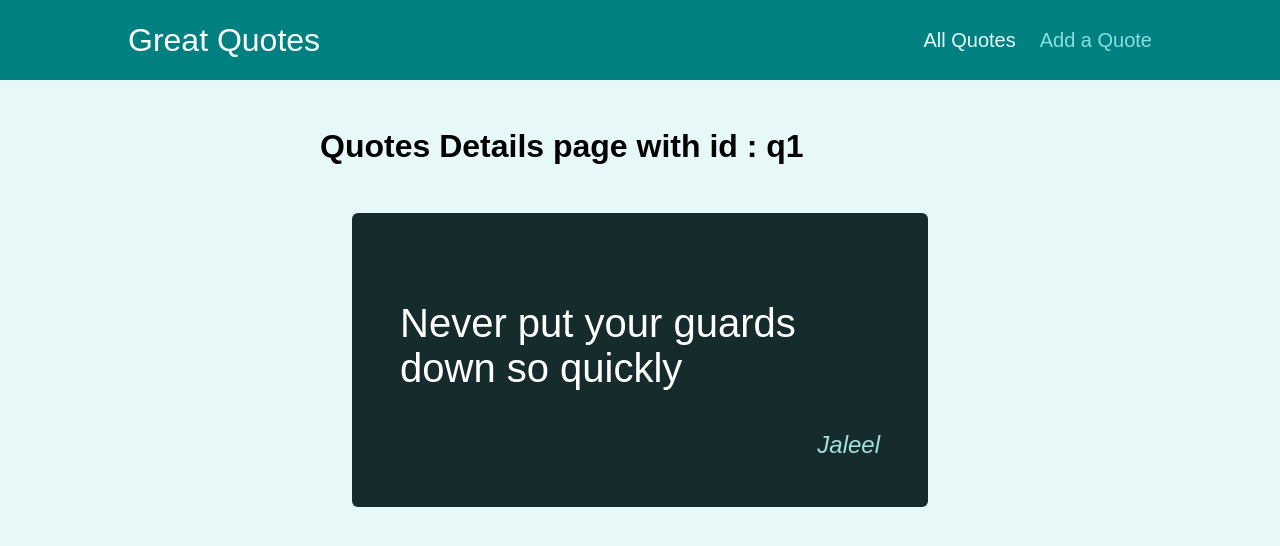
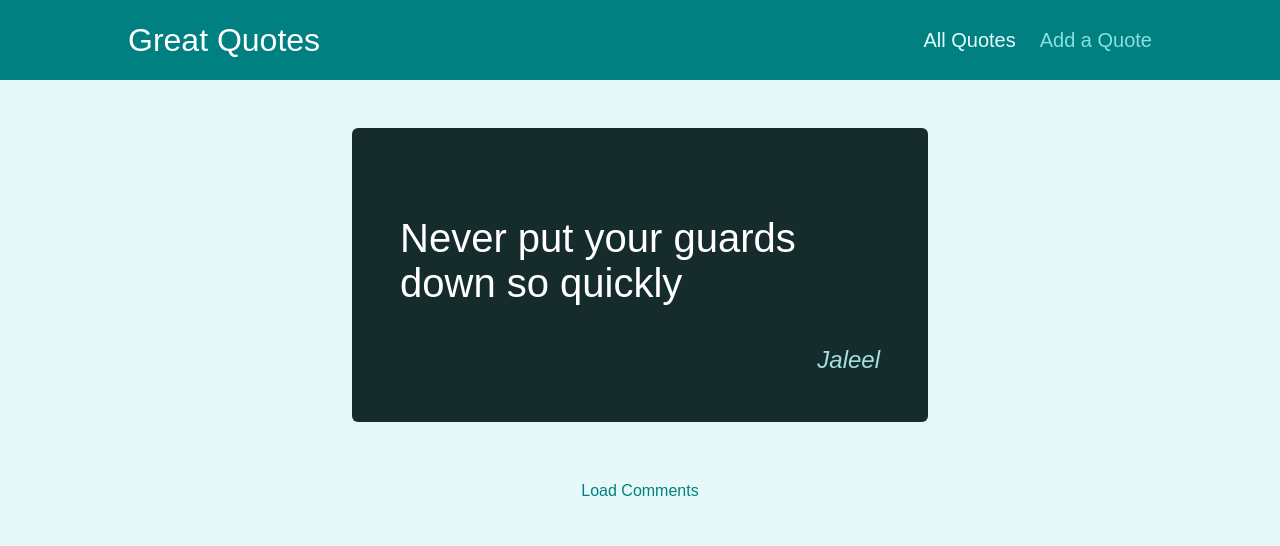
Before and after one commit to jaleel24/QuotesApp, a React (Create React App) app: page /quotes/q1 in a window 1280 px wide. Shown: the top 546 px of the page. Built offline with nearby package versions, Linux system fonts and the light colour scheme.

Commit message:
created more flexible routes using useRouterMatch hook instead of hardcoding the routes and changed where ever requied

```diff
--- a/src/components/quotes/QuoteItem.js
+++ b/src/components/quotes/QuoteItem.js
@@ -2,6 +2,7 @@ import classes from './QuoteItem.module.css';
 import { Link } from 'react-router-dom';
 
 const QuoteItem = (props) => {
+  //const match = useRouteMatch();
   return (
     <li className={classes.item}>
       <figure>
@@ -10,7 +11,7 @@ const QuoteItem = (props) => {
         </blockquote>
         <figcaption>{props.author}</figcaption>
       </figure>
-     <Link to={`/quotes/${props.id}/quotesDetail`} className='btn'>View Fullscreen</Link>
+     <Link to={`/quotes/${props.id}`} className='btn'>View Fullscreen</Link>
 
     </li>
   );
--- a/src/components/quotes/QuoteList.js
+++ b/src/components/quotes/QuoteList.js
@@ -3,19 +3,40 @@ import { useHistory, useLocation } from 'react-router-dom';
 import QuoteItem from './QuoteItem';
 import classes from './QuoteList.module.css';
 
+const sortQuotes = (quotes, ascending) => {
+  return quotes.sort((quoteA, quoteB) => {
+    if (ascending) {
+      return quoteA.id > quoteB.id ? 1 : -1;
+    } else {
+      return quoteA.id < quoteB.id ? 1 : -1;
+    }
+  });
+};
 const QuoteList = (props) => {
+
+
+
   //!useHistory hook gives you access to history objects and you have access to several functions to navigate your page.
   //! It's all about navigation. This is how you can use useHistory.
     const history = useHistory();
     //! useLocation is like a state that always returns your current URL. If the URL is changed, the useLocation will be updated as well.
     const location = useLocation();
-
-    console.log(location);
+     console.log(location);
     const queryParams = new URLSearchParams(location.search);
 
     const isSortAscending = queryParams.get('sort')==='asc';
+
+    const sortedQuotes = sortQuotes(props.quotes,isSortAscending)
   const SortingHandler = ()=>{
-      history.push(`/quotes${queryParams}`);
+      // history.push('/quotes/?sort='+(isSortAscending ? 'desc' : 'asc'));
+      //! used a location.pathname to not hardcode anything
+      // history.push(`${location.pathname}?sort=${(isSortAscending ? 'desc' : 'asc')}`);
+      //---------------------------------------------------
+      //? the code in line 36 is more readable than the line 33 use whatever helps
+      history.push({
+        path:location.pathname,
+        search:`?sort=${(isSortAscending ? 'desc' : 'asc')}`
+      });
   }
   return (
     <Fragment>
@@ -23,7 +44,7 @@ const QuoteList = (props) => {
         <button onClick={SortingHandler}>Sort {isSortAscending ? 'Descending': 'Ascneding'}</button>
       </div>
       <ul className={classes.list}>
-        {props.quotes.map((quote) => (
+        {sortedQuotes.map((quote) => (
           <QuoteItem
             key={quote.id}
             id={quote.id}
--- a/src/pages/QuotesDetails.js
+++ b/src/pages/QuotesDetails.js
@@ -1,7 +1,7 @@
 import { Fragment } from "react";
-import { useParams, Route } from "react-router-dom";
+import { useParams, Route, Link ,useRouteMatch} from "react-router-dom";
 import Comments from "../components/comments/Comments";
-import HighLightedQuote from '../components/quotes/HighlightedQuote';
+import HighLightedQuote from "../components/quotes/HighlightedQuote";
 import NoQuotesFound from "../components/quotes/NoQuotesFound";
 const DUMMY_QUOTES = [
   {
@@ -17,16 +17,28 @@ const DUMMY_QUOTES = [
 ];
 const QuotesDetails = (props) => {
   const param = useParams();
-  const quote = DUMMY_QUOTES.find( quotes=> quotes.id === param.quotesId)
+  const match =useRouteMatch()
 
-  if(!quote){
-    return <NoQuotesFound />
+  console.log(match);
+  const quote = DUMMY_QUOTES.find((quotes) => quotes.id === param.quotesId);
+
+  if (!quote) {
+    return <NoQuotesFound />;
   }
   return (
     <Fragment>
-      <h1> Quotes Details page with id : {param.quotesId}</h1>
+      {/* <h1> Quotes Details page with id : {param.quotesId}</h1> */}
       <HighLightedQuote text={quote.text} author={quote.author} />
-      <Route path={`/quotes/${param.quotesId}/comments`}>
+      <Route path={match.path} exact>
+        <div className="centered">
+          <Link className="btn--flat" to={`${match.url}/comments`}>
+            Load Comments
+          </Link>
+        </div>
+      </Route>
+{/*
+      <Route path={`/quotes/${param.quotesId}/comments`}> */}
+        <Route path={`${match.path}/comments`}>
         <Comments />
       </Route>
     </Fragment>
```
Also changed, not shown: 1 other file (tests, documents, lock files or other folders).
